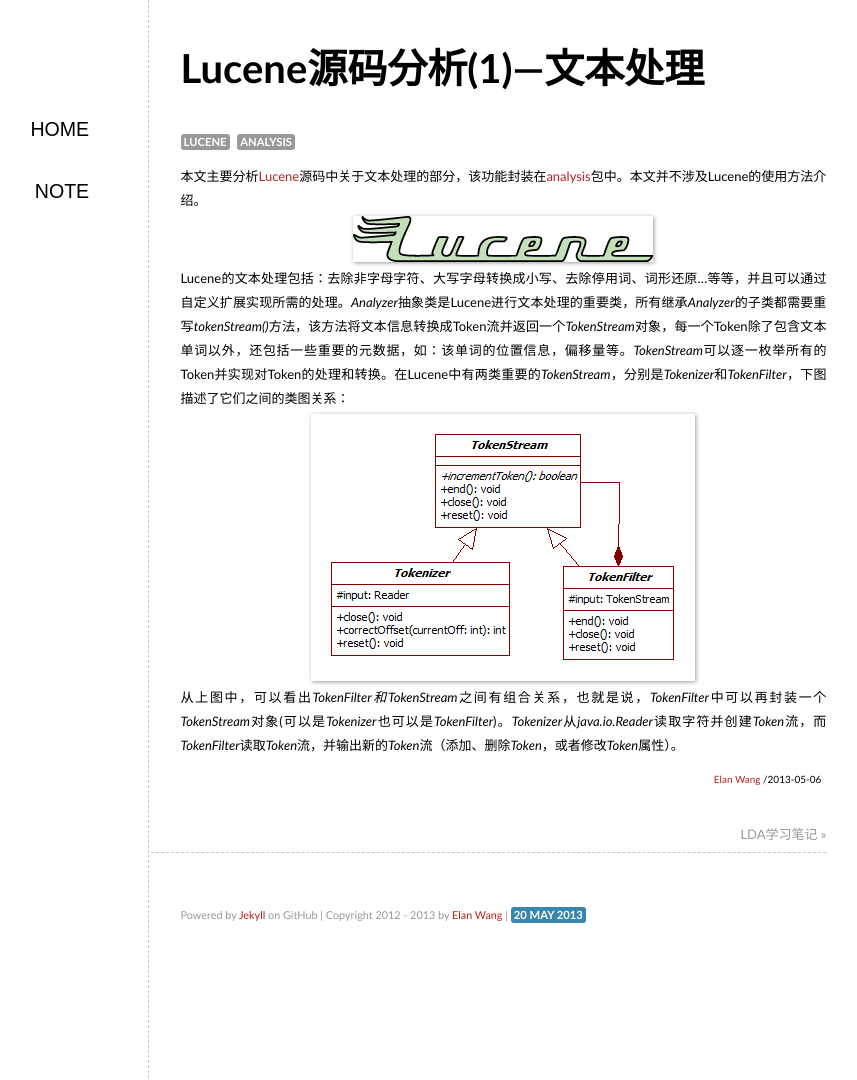
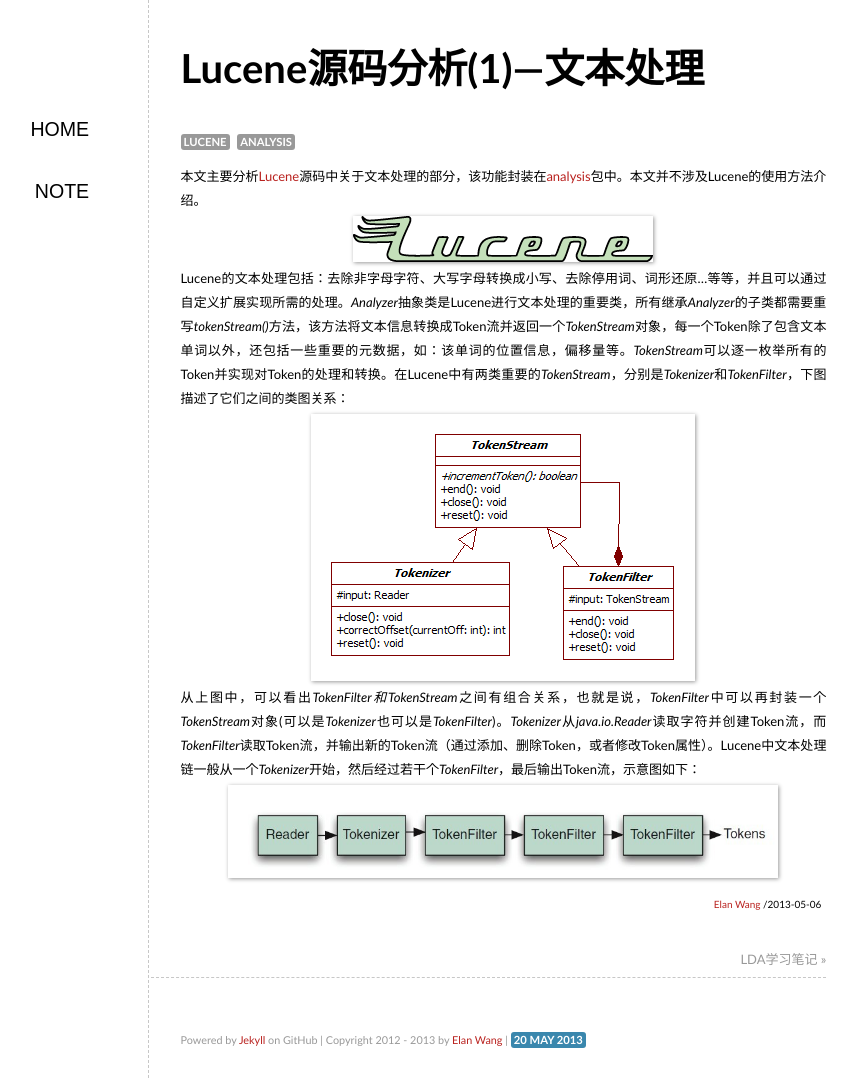
Before and after one commit to elan2wang/note, a Jekyll site: the page built from _posts/2013-05-06-Lucene-note-text-analysis.md, in a window 1280 px wide and 1080 px high. Shown: the whole window, without its empty margins (236-1093 px from the left). Built offline with Jekyll 4.4.1, drawn with Linux system fonts in a browser that asks for light colours; comment, search, counter and statistics services are not loaded.

Commit message:
edit lucene note text analysis

```diff
--- a/_posts/2013-05-06-Lucene-note-text-analysis.md
+++ b/_posts/2013-05-06-Lucene-note-text-analysis.md
@@ -8,4 +8,5 @@ categories: Lucene
 ![lucene logo]({{ site.url }}/images/lucene_logo.png)
 Lucene的文本处理包括：去除非字母字符、大写字母转换成小写、去除停用词、词形还原...等等，并且可以通过自定义扩展实现所需的处理。*Analyzer*抽象类是Lucene进行文本处理的重要类，所有继承*Analyzer*的子类都需要重写*tokenStream()*方法，该方法将文本信息转换成Token流并返回一个*TokenStream*对象，每一个Token除了包含文本单词以外，还包括一些重要的元数据，如：该单词的位置信息，偏移量等。*TokenStream*可以逐一枚举所有的Token并实现对Token的处理和转换。在Lucene中有两类重要的*TokenStream*，分别是*Tokenizer*和*TokenFilter*，下图描述了它们之间的类图关系：
 ![TokeStream Class Hierarchy]({{ site.url }}/images/tokenstream-class.png)
-从上图中，可以看出*TokenFilter和TokenStream*之间有组合关系，也就是说，*TokenFilter*中可以再封装一个*TokenStream*对象(可以是*Tokenizer*也可以是*TokenFilter*)。*Tokenizer*从*java.io.Reader*读取字符并创建*Token*流，而*TokenFilter*读取*Token*流，并输出新的*Token*流（添加、删除*Token*，或者修改*Token*属性）。
+从上图中，可以看出*TokenFilter和TokenStream*之间有组合关系，也就是说，*TokenFilter*中可以再封装一个*TokenStream*对象(可以是*Tokenizer*也可以是*TokenFilter*)。*Tokenizer*从*java.io.Reader*读取字符并创建Token流，而*TokenFilter*读取Token流，并输出新的Token流（通过添加、删除Token，或者修改Token属性）。Lucene中文本处理链一般从一个*Tokenizer*开始，然后经过若干个*TokenFilter*，最后输出Token流，示意图如下：
+![analyzer chain]({{ site.url }}/images/analyzer-chain.png)
```
Also changed, not shown: images/analyzer-chain.png (added).
